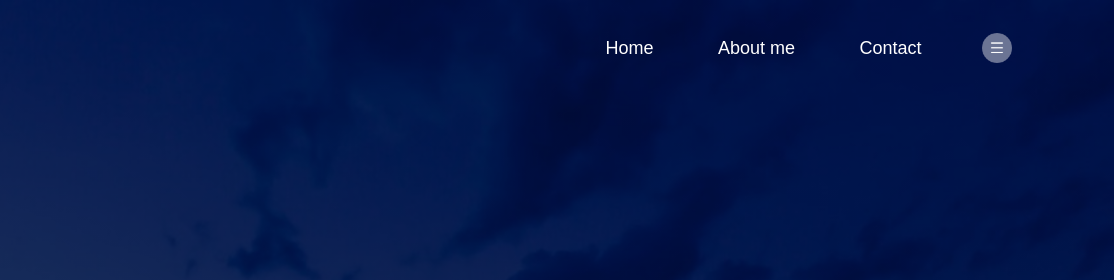
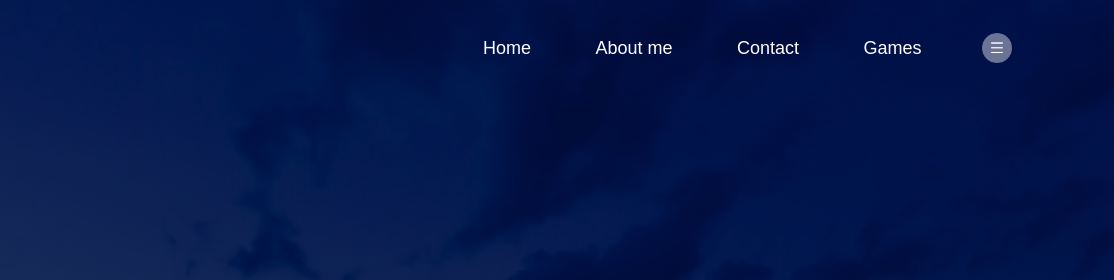
Before and after one commit to elbegg/elbeggg, a plain HTML site: page index.html in a window 1280 px wide. Shown: the top 280 px of the page, 166-1280 px from the left. Drawn offline with Linux system fonts and the light colour scheme.

Commit message:
Update index.html

```diff
--- a/index.html
+++ b/index.html
@@ -16,6 +16,7 @@
                     <li><a href="index.html">Home</a></li>
                     <li><a href="index-2.html">About me</a></li>
                     <li><a href="index-3.html">Contact</a></li>
+                    <li><a href="index-8.html">Games</a></li>
                 </ul>
             </nav>
             <img src="images/menu.png" class="menu-icon">
```
